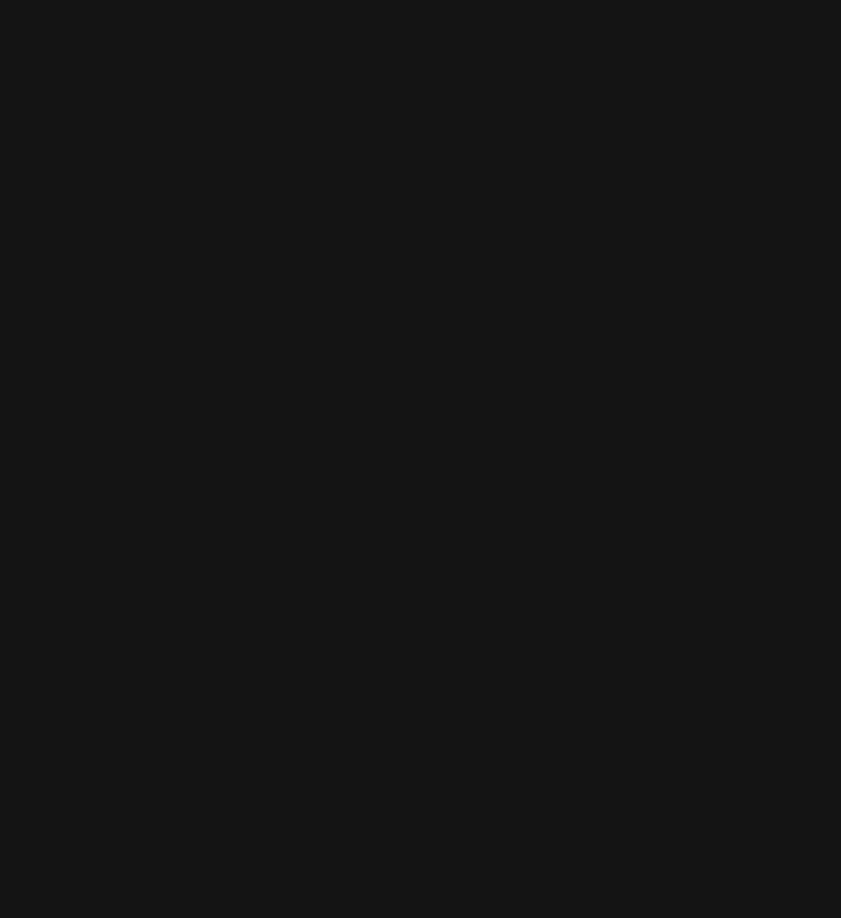
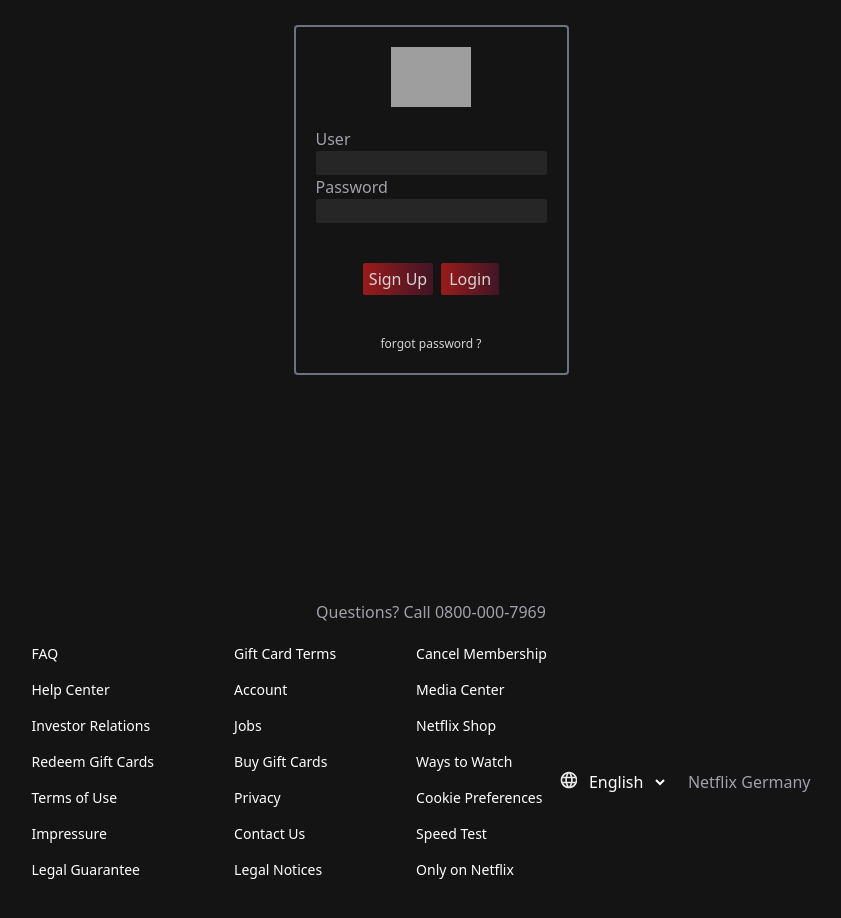
Before and after one commit to MH-Mangelian/Netflix-Clone, a Next.js app: page /login in a window 1280 px wide. Shown: the part 200-1118 px from the top of the page, without its empty margins (209-1050 px from the left). Before the commit the page ends 800 px from the top, so only its background shows below. Built offline with nearby package versions, Linux system fonts and the light colour scheme; grey boxes are pictures that could not be loaded.

Commit message:
login page and footer components make

```diff
--- /dev/null
+++ b/components/Footer.tsx
@@ -0,0 +1,122 @@
+import React from "react";
+import { MdLanguage } from "react-icons/md";
+
+const Footer = () => {
+  return (
+    <div className="flex flex-col col-1 items-center min-h-[30vh] m-auto pb-10 ">
+
+      <div className="flex space-y-2 md:space-y-10 mb-5">
+        <h3 className="text-sm md:text-base text-zinc-400">
+          Questions? Call 0800-000-7969
+        </h3>
+      </div>
+
+      <div className="flex items-center  space-y-2 md:space-y-10">
+        <div className="flex justify-between space-x-5 md:space-x-20 sm:text-sm sm:space-x-0.5">
+          {/* -----------Col1--------------- */}
+          <div className="flex flex-col">
+            <ul className="space-y-1 md:space-y-4 max-sm:hidden">
+              <li>
+                <a href="/">FAQ</a>
+              </li>
+              <li>
+                <a href="/">Help Center</a>
+              </li>
+              <li>
+                <a href="/">Investor Relations</a>
+              </li>
+              <li>
+                <a href="/">Redeem Gift Cards</a>
+              </li>
+              <li>
+                <a href="/">Terms of Use</a>
+              </li>
+              <li>
+                <a href="/">Impressure</a>
+              </li>
+              <li>
+                <a href="/">Legal Guarantee</a>
+              </li>
+            </ul>
+          </div>
+          {/* -----------Col2--------------- */}
+          <div className="flex flex-col ">
+            <ul className="space-y-1 md:space-y-4 ">
+              <li>
+                <a href="/">Gift Card Terms</a>
+              </li>
+              <li>
+                <a href="/">Account</a>
+              </li>
+              <li>
+                <a href="/">Jobs</a>
+              </li>
+              <li>
+                <a href="/">Buy Gift Cards</a>
+              </li>
+              <li>
+                <a href="/">Privacy</a>
+              </li>
+              <li>
+                <a href="/">Contact Us</a>
+              </li>
+              <li>
+                <a href="/">Legal Notices</a>
+              </li>
+            </ul>
+          </div>
+          {/* -----------Col3--------------- */}
+          <div className="flex flex-col">
+            <ul className="space-y-1 md:space-y-4 ">
+              <li>
+                <a href="/">Cancel Membership</a>
+              </li>
+              <li>
+                <a href="/">Media Center</a>
+              </li>
+              <li>
+                <a href="/">Netflix Shop</a>
+              </li>
+              <li>
+                <a href="/">Ways to Watch</a>
+              </li>
+              <li>
+                <a href="/">Cookie Preferences</a>
+              </li>
+              <li>
+                <a href="/">Speed Test</a>
+              </li>
+              <li>
+                <a href="/">Only on Netflix</a>
+              </li>
+            </ul>
+          </div>
+        </div>
+
+        <div className="flex justify-end">
+          <div className="flex justify-between">
+            <MdLanguage className="h-11 w-11 text-white/90 flex justify-center py-3 mx-auto" />
+            <select
+              className="bg-[hsl(0,0%,8%)] py-2 px-2 -ml-3.5"
+              name="language"
+              id="language"
+            >
+              <option className="text-white/70" value="English">
+                English
+              </option>
+            </select>
+          </div>
+
+          <div className="flex space-y-2 md:space-y-10 py-3 px-5">
+            <h3 className="text-sm md:text-base text-zinc-400">
+              Netflix Germany
+            </h3>
+          </div>
+        </div>
+
+      </div>
+    </div>
+  );
+};
+
+export default Footer;
--- a/components/Header.tsx
+++ b/components/Header.tsx
@@ -33,11 +33,11 @@
         />
 
         <ul className="hidden space-x-4 md:flex">
-          <li className="headerLink">Home</li>
-          <li className="headerLink">TV Shows</li>
-          <li className="headerLink">Movies</li>
-          <li className="headerLink">New & Popular</li>
-          <li className="headerLink">My List</li>
+          <Link href='/'><li className="headerLink">Home</li></Link>
+          <Link href='/login'><li className="headerLink">TV Shows</li></Link>
+          <Link href='/login'><li className="headerLink">Movies</li></Link>
+          <Link href='/login'><li className="headerLink">New & Popular</li></Link>
+          <Link href='/login'><li className="headerLink">My List</li></Link>
         </ul>
       </div>
       {/* --------------------------End Left---------------------------------- */}
@@ -46,8 +46,8 @@
       <div className="flex items-center space-x-4 text-sm font-light">
         <HiSearch className="hidden h-6 w-6 cursor-pointer sm:inline " />
         <p className="hidden lg:inline">Kids</p>
-        <HiBell className="h-6 w-6 cursor-pointer " />
-        <Link href="/account">
+        <Link href="/login"><HiBell className="h-6 w-6 cursor-pointer " /></Link>
+        <Link href="/login">
           <HiUser className="h-6 w-6 cursor-pointer" />
         </Link>
       </div>
--- /dev/null
+++ b/pages/account.tsx
@@ -0,0 +1,21 @@
+import Head from 'next/head';
+import Header  from '@/components/Header';
+import Footer  from '@/components/Footer';
+
+const account = () => {
+  return (
+    <div>
+      <Head>
+        <title>NetFlix - Home</title>
+        <link rel="icon" href="/Netflix_icon.svg" />
+      </Head>
+      <Header />
+      <main>
+        <h1>Login</h1>
+      </main>
+      <Footer />
+    </div>
+  )
+}
+
+export default account
--- a/pages/index.tsx
+++ b/pages/index.tsx
@@ -4,6 +4,7 @@
 import requests from '@/utils/requests'
 import { Movie } from '@/typings'
 import Row from '@/components/Row'
+import Footer from '@/components/Footer'
 
 
 interface Props {
@@ -53,7 +54,7 @@
           <Row title="Documentaries" movies={documentaries} />
         </section>
       </main>
-      {/* {-------Modal-------} */}
+      <Footer/>
     </div>
   )
 }
--- a/pages/login.tsx
+++ b/pages/login.tsx
@@ -1,9 +1,68 @@
-import React from 'react'
+import Head from "next/head";
+import Header from "@/components/Header";
+import Footer from "@/components/Footer";
+import Link from "next/link";
 
 const login = () => {
   return (
-    <div>login</div>
-  )
-}
+    <div>
+      <Head>
+        <title>NetFlix - Home</title>
+        <link rel="icon" href="/Netflix_icon.svg" />
+      </Head>
+      <Header />
+      <main>
+        <div className="container mx-auto flex justify-center items-center min-h-screen">
 
-export default login
+          {/* ---------------color bg---------------- */}
+          <div className="-z-30 absolute h-14 bg-gradient-to-r from-violet-500 to-fuchsia-500 opacity-70"></div>
+          {/* ---------------color bg---------------- */}
+
+
+          <div className="flex flex-col py-5 px-5 h-[350px] w-[250] border-2 rounded border-gray-500">
+            <img
+              src="https://rb.gy/ulxxee"
+              width={80}
+              height={80}
+              className="cursor-pointer object-contain mx-auto "
+              alt="NetFlix"
+            />
+
+            <div className="my-5 ">
+              <div>
+                <h3 className="text-sm md:text-base text-zinc-400">User</h3>
+                <input type="email" className="bg-neutral-800 rounded-sm" />
+              </div>
+
+              <div>
+                <h3 className="text-sm md:text-base text-zinc-400">Password</h3>
+                <input type="password" className="bg-neutral-800 rounded-sm" />
+              </div>
+            </div>
+
+            <div className="my-5 justify-center items-center mx-auto">
+              <button className="bg-gradient-to-r from-red-800 to-pink-900/40 rounded-sm py-1 px-1.5 mx-1">
+                <Link href="/login" className="text-stone-300">
+                  Sign Up
+                </Link>
+              </button>
+              <button className="bg-gradient-to-r from-red-800 to-pink-900/40 rounded-sm py-1 px-2 mx-1">
+                <Link href="/login" className="text-stone-300">
+                  Login
+                </Link>
+              </button>
+            </div>
+
+            <div className="my-5 justify-center items-center mx-auto cursor-pointer transition ">
+              <p className="text-stone-300 text-[12px] transition hover:text-sky-700 hover:underline hover:text-sm">forgot password ?</p>
+            </div>
+
+          </div>
+        </div>
+      </main>
+      <Footer />
+    </div>
+  );
+};
+
+export default login;
```
